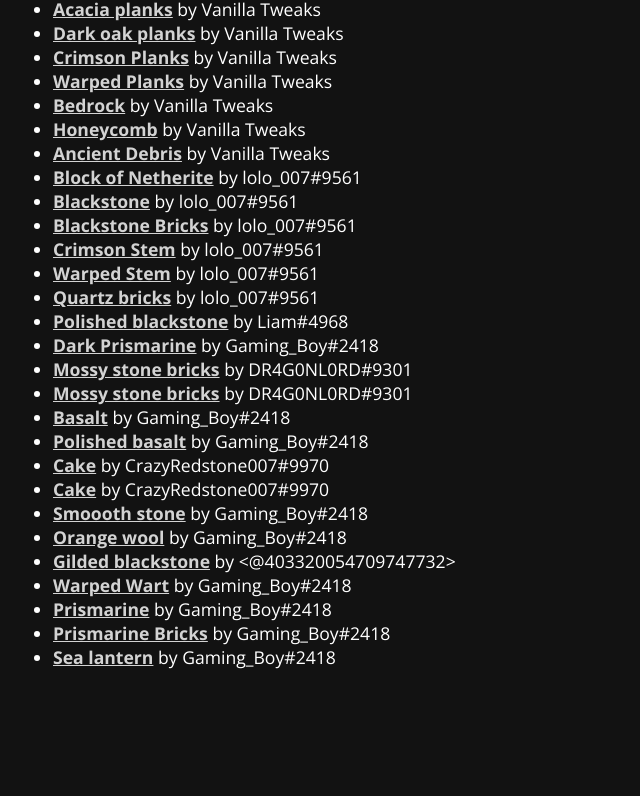
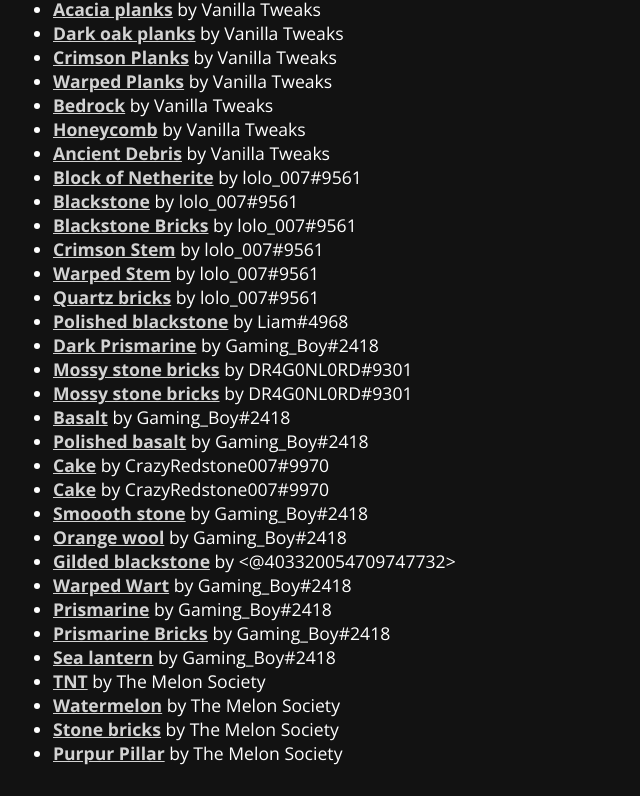
Before and after one commit to MMK21Hub/Minecraft, a plain HTML site: page Useful/OptionsBGgen/index.html in a window 1280 px wide. Shown: the part 446-1242 px from the top of the page, without its empty margins (0-640 px from the left). Before the commit the page ends 1146 px from the top, so only its background shows below. Drawn offline with nearby package versions, Linux system fonts and the light colour scheme.

Commit message:
Add packs from The Melon Society

```diff
--- a/Useful/OptionsBGgen/index.html
+++ b/Useful/OptionsBGgen/index.html
@@ -14,6 +14,7 @@
         <!--
         <li><b><a class="cc-pf6" href="LINK">BLOCK</a></b> by XXXXX</li>
         -->
+        <span>
             <li class="cc-pf6"><b><a href="https://vanillatweaks.net/share#RW43Pn">Stone</a></b> by Vanilla Tweaks</li>
             <li class="cc-pf6"><b><a href="https://vanillatweaks.net/share#cPJgOz" id="grianite">Granite</a></b> by Vanilla Tweaks</li>
             <li class="cc-pf6"><b><a href="https://vanillatweaks.net/share#m6Zzjn">Diorite</a></b> by Vanilla Tweaks</li>
@@ -32,6 +33,7 @@
             <li class="cc-pf6"><b><a href="https://vanillatweaks.net/share#tIMyhH">Bedrock</a></b> by Vanilla Tweaks</li>
             <li class="cc-pf6"><b><a href="https://vanillatweaks.net/share#Pp4fwD">Honeycomb</a></b> by Vanilla Tweaks</li>
             <li class="cc-pf6"><b><a href="https://vanillatweaks.net/share#plqFLl">Ancient Debris</a></b> by Vanilla Tweaks</li>
+        </span>
         <li class="cc-pf5"><b><a href="https://cdn.discordapp.com/attachments/677172153707397129/725066525593042964/Netherite_Background.zip"                     >Block of Netherite</a></b> by lolo_007#9561</li>
         <li class="cc-pf5"><b><a href="https://cdn.discordapp.com/attachments/677172153707397129/725071853823197224/Blackstone_Background.zip"                    >Blackstone</a></b> by lolo_007#9561</li>
         <li class="cc-pf5"><b><a href="https://cdn.discordapp.com/attachments/677172153707397129/725072153682247720/Blackstone_Bricks_Background.zip"             >Blackstone Bricks</a></b> by lolo_007#9561</li>
@@ -53,6 +55,10 @@
         <li class="cc-pf5"><b><a href="https://cdn.discordapp.com/attachments/677172153707397129/742337141740273845/Prismarine_Option_Background.zip">Prismarine</a></b> by Gaming_Boy#2418</li>
         <li class="cc-pf5"><b><a href="https://cdn.discordapp.com/attachments/677172153707397129/742267672250548254/Prismarine_Bricks_Option_Background.zip">Prismarine Bricks</a></b> by Gaming_Boy#2418</li>
         <li class="cc-pf5"><b><a href="https://cdn.discordapp.com/attachments/677172153707397129/742339569814470746/Sea_Lantern_Option_Background.zip">Sea lantern</a></b> by Gaming_Boy#2418</li>
+        <li><b><a class="cc-pf5" href="https://drive.google.com/uc?export=download&id=1wdAubSI0QO7JF-f0wL8Aghw6xbKZR8hu">TNT</a></b> by The Melon Society</li>
+        <li><b><a class="cc-pf5" href="https://drive.google.com/uc?export=download&id=1qDskARxBOsdO5Yyc-hlPw5XsIvsYN0Em">Watermelon</a></b> by The Melon Society</li>
+        <li><b><a class="cc-pf5" href="https://drive.google.com/uc?export=download&id=1JYgbxQkPCaQe3aiGSrdEn9ILjiYGEk0M">Stone bricks</a></b> by The Melon Society</li>
+        <li><b><a class="cc-pf5" href="https://drive.google.com/uc?export=download&id=17fp0K9VrJuqGAYILM0hsiNgR5_7cpjV_">Purpur Pillar</a></b> by The Melon Society</li>
     </ul>
 
     <script src="index.js"></script>
```
Lines whose indentation alone changed are shown as unchanged.
